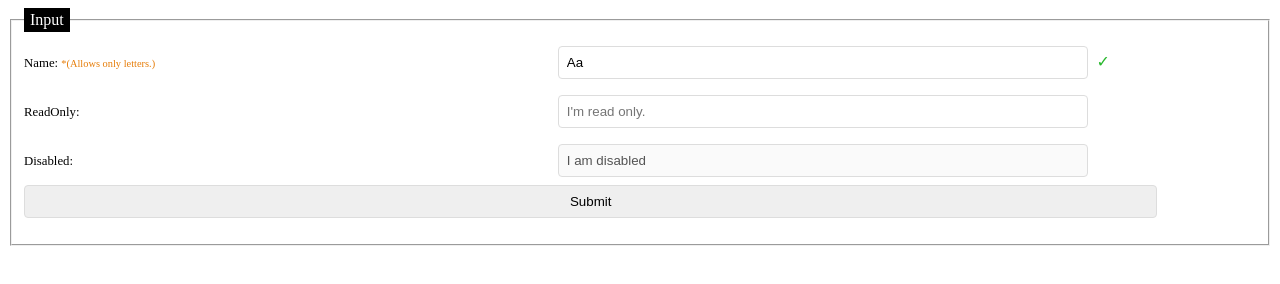
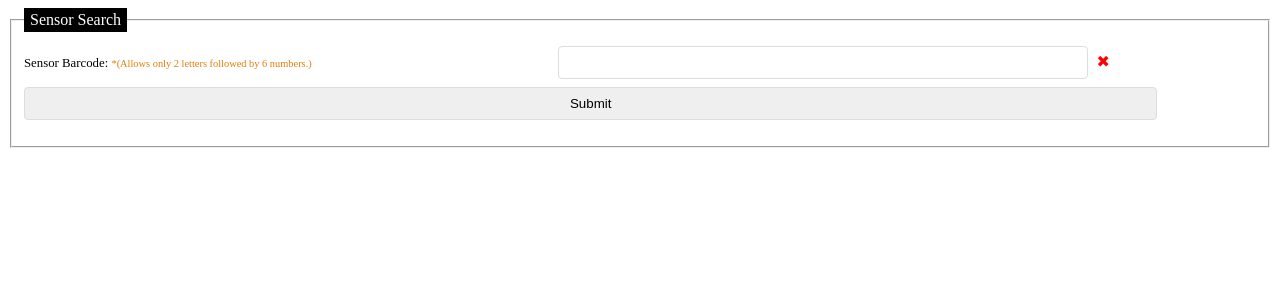
Before and after one commit to dickyw71/sensor-calibration, a website: page public/search.html in a window 1280 px wide. Drawn offline with Linux system fonts and the light colour scheme.

Commit message:
Form for sensor search.

```diff
--- a/public/search.html
+++ b/public/search.html
@@ -6,32 +6,20 @@
     <title>Page Title</title>
     <meta name="viewport" content="width=device-width, initial-scale=1">
     <link rel="stylesheet" type="text/css" media="screen" href="search.css" />
-    <script src="main.js"></script>
+    <script src="search.js"></script>
 </head>
 <body>
     <fieldset>
-        <legend>Input</legend>
+        <legend>Sensor Search</legend>
         <form>
             <div>
-                <label for="display-name"> Name:
-                    <span class="warning">*(Allows only letters.)</span>
+                <label for="sensor-barcode">Sensor Barcode:
+                    <span class="warning">*(Allows only 2 letters followed by 6 numbers.)</span>
                 </label>
-                <input type="text" id="display-name" name="ip-display"
-                       pattern="[A-Za-z\s]+"
-                       maxlength="5" minlength="2" value="Aa" required />
+                <input type="text" id="sensor-barcode" name="sensor-barcode"
+                       pattern="[a-zA-Z]{2}\d{6}"
+                       maxlength="8" minlength="8" required />
                 <span></span>
-            </div>
-            <div>
-                <label for="readonly-ip">ReadOnly:</label>
-                <input type="text" id="readonly-ip" name="ip-readonly"
-                       placeholder="I'm read only." readonly />
-            </div>
-            <div>
-                <label for="disabled-ip">Disabled:</label>
-                <input type="text" name="ip-disabled"
-                       id="disabled-ip"
-                       value="I am disabled"
-                       disabled />
             </div>
             <div>
                 <input type="submit" class="submit" value="Submit" />
```
